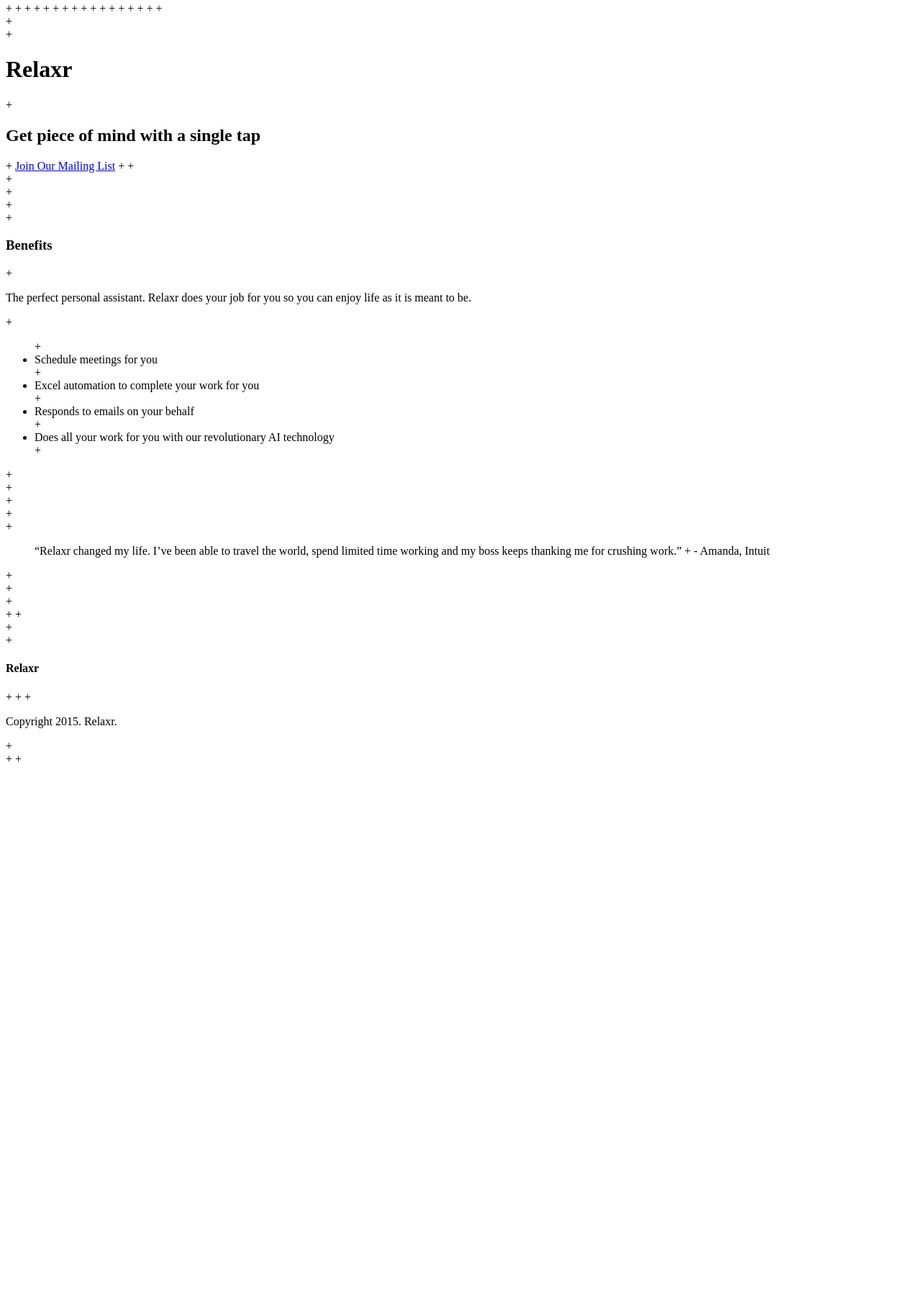
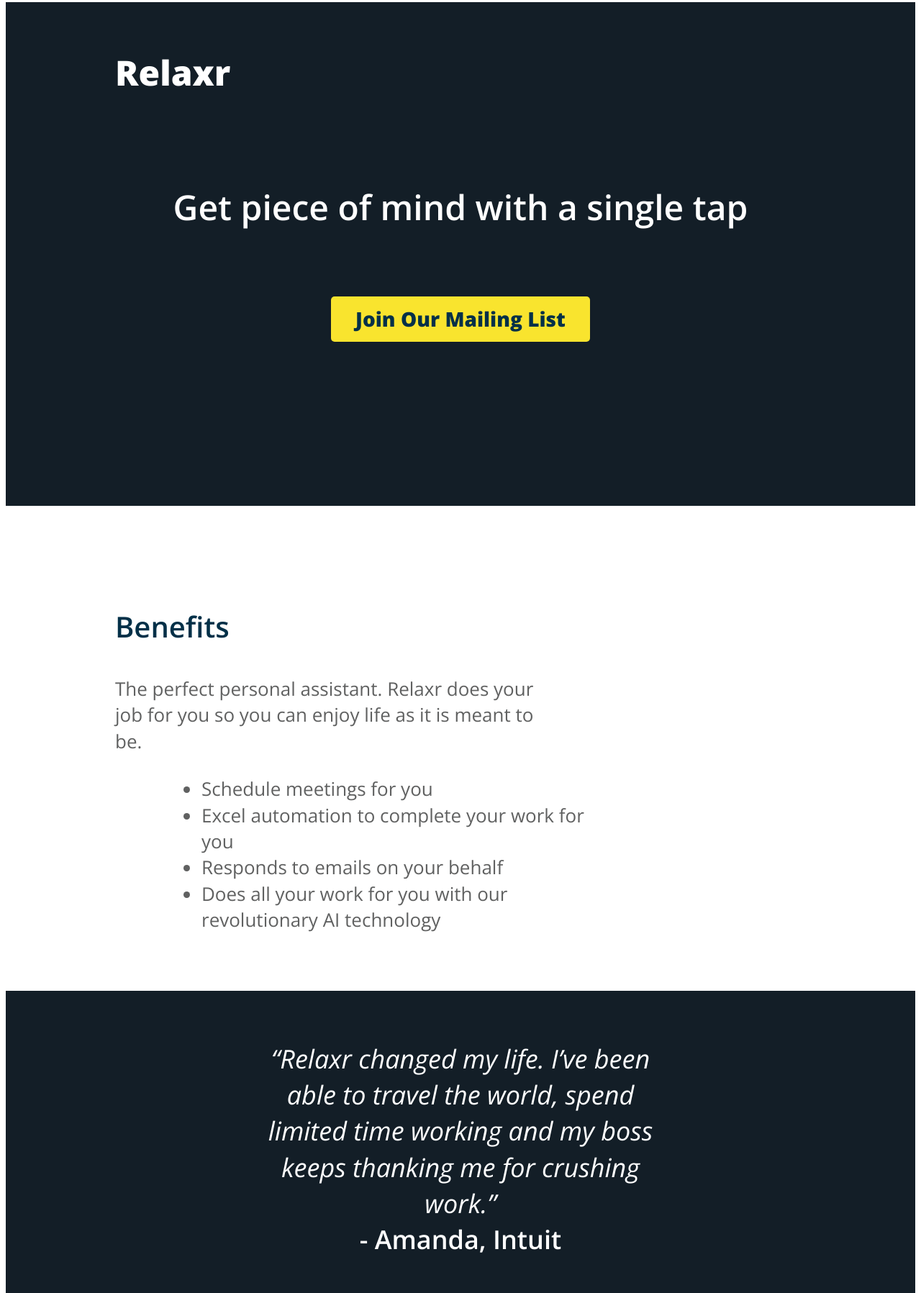
Before and after one commit to mhendler/git-and-github-practice, a plain HTML site: page index.html in a window 1280 px wide. Shown: the part 5-1802 px from the top of the page at 72% size. Before the commit the page ends 1077 px from the top, so only its background shows below. Drawn offline with nearby package versions, Linux system fonts and the light colour scheme.

Commit message:
mailing list changes

```diff
--- a/index.html
+++ b/index.html
@@ -1,54 +1,53 @@
-+<!DOCTYPE html>
- +<html lang="en">
- 	<link rel="stylesheet" type="text/css" href="">
- +	<script type="text/javascript" src="scripts.js"></script>
- +    	<meta charset="utf-8">
- +    	<meta name="description" content="The perfect personal assistant. Relaxr does your job for you so you can enjoy life as it is meant to be.">
- +
- +		<title>Relaxr Landing Page</title>
- +		<link href='http://fonts.googleapis.com/css?family=Open+Sans:300italic,300,600,800' rel='stylesheet' type='text/css'>
- +
- +		<!-- external CSS link -->
- +		<link rel="stylesheet" href="style.css">
- +		<script type="text/javascript" src="script.js"></script>
- +
- +
- +	</head>
- +	<body>
- +		<header>
- +			<div class="container">
- +				<h1 class="logo">Relaxr</h1>
- +				<h2>Get piece of mind with a single tap</h2>
- +				<a id="button-yellow" href="#">Join Our Mailing List</a>
- +
- +			</div>
- +		</header>
- +		<section id="benefits">
- +			<div class="container">
- +				<h3>Benefits</h3>
- +				<p>The perfect personal assistant. Relaxr does your job for you so you can enjoy life as it is meant to be.</p>
- +				<ul>
- +					<li>Schedule meetings for you</li>
- +					<li>Excel automation to complete your work for you</li>
- +					<li>Responds to emails on your behalf</li>
- +					<li>Does all your work for you with our revolutionary AI technology</li>
- +				</ul>
- +			</div>
- +		</section>
- +		<section id="testimonial">
- +			<div class="container">
- +				<blockquote>&ldquo;Relaxr changed my life. I&rsquo;ve been able to travel the world, spend limited time working and my boss keeps thanking me for crushing work.&rdquo;
- +				<span>- Amanda, Intuit</span></blockquote>
- +			</div>
- +		</section>
- +		<aside>
- +
- +		</aside>
- +		<footer>
- +			<h4 class="logo">Relaxr</h4>
- +
- +
- +			<p class="copyright">Copyright 2015. Relaxr.</p>
- +		</footer>
- +	</body>
- +</html>
+<!DOCTYPE html>
+<html lang="en">
+	<head>
+    	<meta charset="utf-8">
+    	<meta name="description" content="The perfect personal assistant. Relaxr does your job for you so you can enjoy life as it is meant to be.">
+
+		<title>Relaxr Landing Page</title>
+		<link href='http://fonts.googleapis.com/css?family=Open+Sans:300italic,300,600,800' rel='stylesheet' type='text/css'>
+
+		<!-- external CSS link -->
+		<link rel="stylesheet" href="style.css">
+		<script type="text/javascript" src="scripts.js"></script>
+
+
+	</head>
+	<body>
+		<header>
+			<div class="container">
+				<h1 class="logo">Relaxr</h1>
+				<h2>Get piece of mind with a single tap</h2>
+				<a id="button-yellow" href="#">Join Our Mailing List</a>
+
+			</div>
+		</header>
+		<section id="benefits">
+			<div class="container">
+				<h3>Benefits</h3>
+				<p>The perfect personal assistant. Relaxr does your job for you so you can enjoy life as it is meant to be.</p>
+				<ul>
+					<li>Schedule meetings for you</li>
+					<li>Excel automation to complete your work for you</li>
+					<li>Responds to emails on your behalf</li>
+					<li>Does all your work for you with our revolutionary AI technology</li>
+				</ul>
+			</div>
+		</section>
+		<section id="testimonial">
+			<div class="container">
+				<blockquote>&ldquo;Relaxr changed my life. I&rsquo;ve been able to travel the world, spend limited time working and my boss keeps thanking me for crushing work.&rdquo;
+				<span>- Amanda, Intuit</span></blockquote>
+			</div>
+		</section>
+		<aside>
+
+		</aside>
+		<footer>
+			<h4 class="logo">Relaxr</h4>
+
+
+			<p class="copyright">Copyright 2015. Relaxr.</p>
+		</footer>
+	</body>
+</html>
--- a/scripts.js
+++ b/scripts.js
@@ -1 +1,16 @@
-//JavaScript to be added
+window.onload  = function() {
+	getUserEmail();
+	};
+
+function getUserEmail() {
+	var buttonSelect = document.querySelector("#button-yellow");
+	buttonSelect.addEventListener('click', email);
+}
+
+function email() {
+	var email = prompt('Please enter your email');
+
+	if(email !== null) {
+		console.log(email);
+	}
+}
--- a/style.css
+++ b/style.css
@@ -1,171 +1,171 @@
-+/*
- +Project Name: Blank Template
- +Client: Your Client
- +Author: Your Name
- +Developer @GA in NYC
- +*/
- +
- +
- +/******************************************
- +/* SETUP
- +/*******************************************/
- +
- +/* Box Model Hack */
- +* {
- +  -moz-box-sizing: border-box; /* Firexfox */
- +  -webkit-box-sizing: border-box; /* Safari/Chrome/iOS/Android */
- +  box-sizing: border-box; /* IE */
- +}
- +
- +/* Clear fix hack */
- +.clearfix:after {
- +  content: ".";
- +  display: block;
- +  clear: both;
- +  visibility: hidden;
- +  line-height: 0;
- +  height: 0;
- +}
- +
- +.clear {
- +  clear: both;
- +}
- +
- +.alignright {
- +  float: right;
- +  padding: 0 0 10px 10px; /* note the padding around a right floated image */
- +}
- +
- +.alignleft {
- +  float: left;
- +  padding: 0 10px 10px 0; /* note the padding around a left floated image */
- +}
- +
- +/******************************************
- +/* BASE STYLES
- +/*******************************************/
- +
- +body {
- +  color: #f0efef;
- +  font-size: 26px;
- +  line-height: 1.4;
- +  color: #606161;
- +  font-family: 'Open Sans', Helvetica, Arial, sans-serif;
- +  font-weight: 300;
- +}
- +a {
- +  text-decoration: none;
- +}
- +
- +
- +/******************************************
- +/* LAYOUT
- +/*******************************************/
- +
- +/* Center the container */
- +.container {
- +  width: 960px;
- +  margin: 0 auto;
- +}
- +
- +.logo {
- +  font-size: 48px;
- +  font-weight: 800;
- +}
- +
- +header {
- +  height: 700px;
- +  background-color: #131e27;
- +  padding-top: 32px;
- +}
- +
- +header .logo {
- +  color: #fff;
- +}
- +header h2 {
- +  font-size: 48px;
- +  text-align: center;
- +  color: #fff;
- +  margin: 120px 0 90px;
- +  font-weight: 600;
- +}
- +#button-yellow {
- +  border-radius: 5px;
- +  font-weight: 800;
- +  padding: 12px 0;
- +  width: 360px;
- +  font-size: 28px;
- +  text-align: center;
- +  display: block;
- +  margin: 0 auto;
- +  background: #f9e42e;
- +  color: #033048;
- +}
- +
- +.blue {
- +  background: #033048;
- +  color: #fff;
- +  font-size: 24px;
- +}
- +#benefits {
- +  padding: 100px 0 80px;
- +}
- +h3 {
- +  color: #033048;
- +  font-size: 40px;
- +  font-weight: 600;
- +  margin-bottom: 40px;
- +}
- +#benefits p, #benefits ul {
- +  width: 600px;
- +}
- +#benefits ul {
- +  list-style: disc;
- +  margin: 30px 0 0 80px;
- +}
- +#testimonial {
- +  background-color: #131e27;
- +  padding: 70px 0 70px;
- +  color: #fff;
- +}
- +blockquote {
- +  font-size: 36px;
- +  font-weight: 300;
- +  font-style: italic;
- +  text-align: center;
- +  width: 580px;
- +  margin: 0 auto;
- +}
- +blockquote span {
- +  font-weight: 600;
- +  display: block;
- +  font-style: normal;
- +}
- +aside {
- +  background: #f9e42e;
- +  padding: 30px;
- +  text-align: center
- +}
- +footer {
- +  background: #121212;
- +  padding: 65px 0 45px;
- +  text-align: center;
- +}
- +footer .logo {
- +  color: #f9e42e;
- +  margin-bottom: 68px;
- +}
- +footer ul li {
- +  display: inline-block;
- +  list-style: none;
- +  margin: 0 26px 75px;
- +}
- +footer p {
- +  font-size: 18px;
- +  color: #fff;
- +  font-weight: 600;
- +}
- +
- +/******************************************
- +/* ADDITIONAL STYLES
- +/*******************************************/
+/*
+Project Name: Blank Template
+Client: Your Client
+Author: Your Name
+Developer @GA in NYC
+*/
+
+
+/******************************************
+/* SETUP
+/*******************************************/
+
+/* Box Model Hack */
+* {
+  -moz-box-sizing: border-box; /* Firexfox */
+  -webkit-box-sizing: border-box; /* Safari/Chrome/iOS/Android */
+  box-sizing: border-box; /* IE */
+}
+
+/* Clear fix hack */
+.clearfix:after {
+  content: ".";
+  display: block;
+  clear: both;
+  visibility: hidden;
+  line-height: 0;
+  height: 0;
+}
+
+.clear {
+  clear: both;
+}
+
+.alignright {
+  float: right;
+  padding: 0 0 10px 10px; /* note the padding around a right floated image */
+}
+
+.alignleft {
+  float: left;
+  padding: 0 10px 10px 0; /* note the padding around a left floated image */
+}
+
+/******************************************
+/* BASE STYLES
+/*******************************************/
+
+body {
+  color: #f0efef;
+  font-size: 26px;
+  line-height: 1.4;
+  color: #606161;
+  font-family: 'Open Sans', Helvetica, Arial, sans-serif;
+  font-weight: 300;
+}
+a {
+  text-decoration: none;
+}
+
+
+/******************************************
+/* LAYOUT
+/*******************************************/
+
+/* Center the container */
+.container {
+  width: 960px;
+  margin: 0 auto;
+}
+
+.logo {
+  font-size: 48px;
+  font-weight: 800;
+}
+
+header {
+  height: 700px;
+  background-color: #131e27;
+  padding-top: 32px;
+}
+
+header .logo {
+  color: #fff;
+}
+header h2 {
+  font-size: 48px;
+  text-align: center;
+  color: #fff;
+  margin: 120px 0 90px;
+  font-weight: 600;
+}
+#button-yellow {
+  border-radius: 5px;
+  font-weight: 800;
+  padding: 12px 0;
+  width: 360px;
+  font-size: 28px;
+  text-align: center;
+  display: block;
+  margin: 0 auto;
+  background: #f9e42e;
+  color: #033048;
+}
+
+.blue {
+  background: #033048;
+  color: #fff;
+  font-size: 24px;
+}
+#benefits {
+  padding: 100px 0 80px;
+}
+h3 {
+  color: #033048;
+  font-size: 40px;
+  font-weight: 600;
+  margin-bottom: 40px;
+}
+#benefits p, #benefits ul {
+  width: 600px;
+}
+#benefits ul {
+  list-style: disc;
+  margin: 30px 0 0 80px;
+}
+#testimonial {
+  background-color: #131e27;
+  padding: 70px 0 70px;
+  color: #fff;
+}
+blockquote {
+  font-size: 36px;
+  font-weight: 300;
+  font-style: italic;
+  text-align: center;
+  width: 580px;
+  margin: 0 auto;
+}
+blockquote span {
+  font-weight: 600;
+  display: block;
+  font-style: normal;
+}
+aside {
+  background: #f9e42e;
+  padding: 30px;
+  text-align: center
+}
+footer {
+  background: #121212;
+  padding: 65px 0 45px;
+  text-align: center;
+}
+footer .logo {
+  color: #f9e42e;
+  margin-bottom: 68px;
+}
+footer ul li {
+  display: inline-block;
+  list-style: none;
+  margin: 0 26px 75px;
+}
+footer p {
+  font-size: 18px;
+  color: #fff;
+  font-weight: 600;
+}
+
+/******************************************
+/* ADDITIONAL STYLES
+/*******************************************/
```
